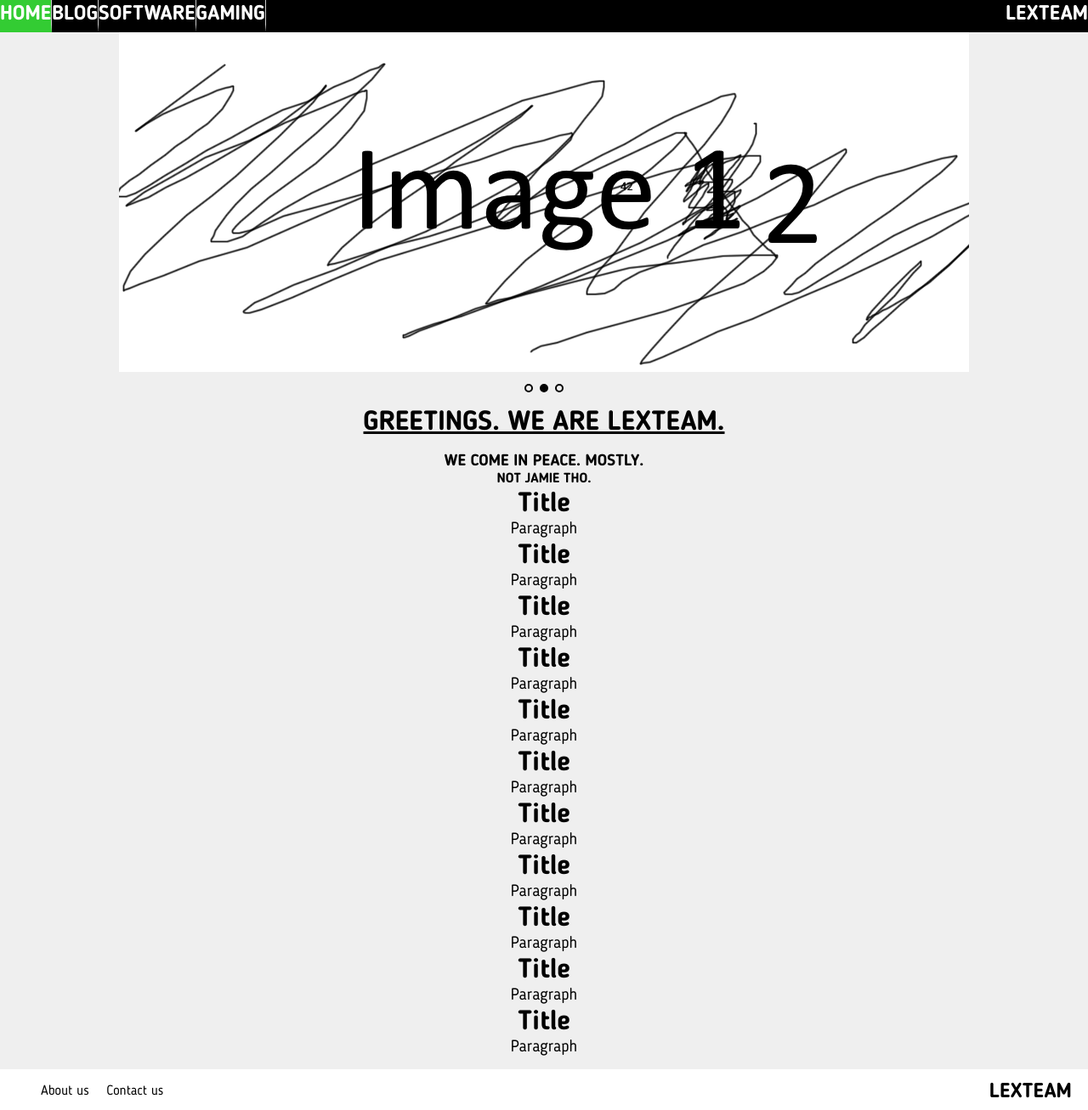
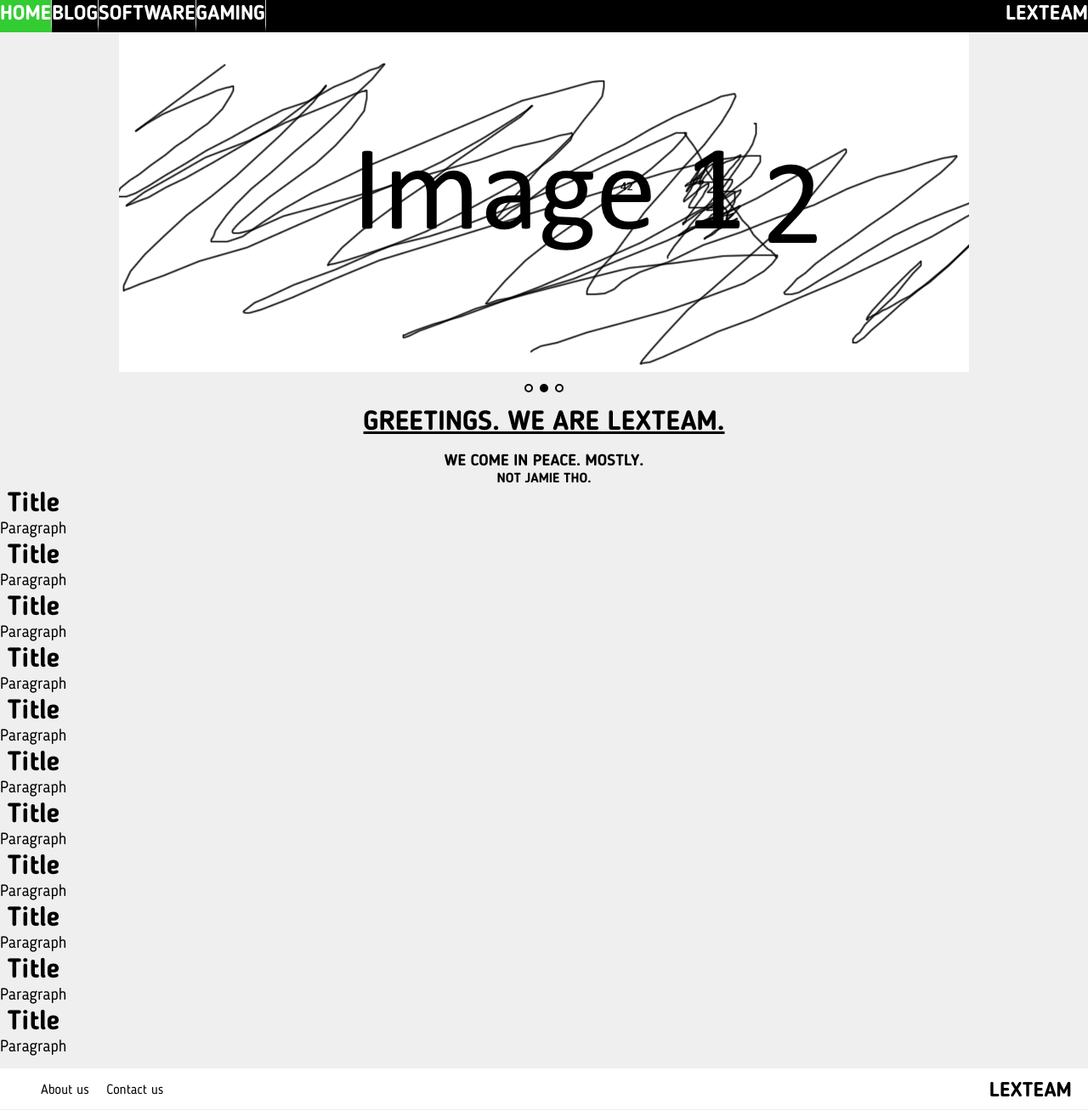
Before and after one commit to Lexteam/lexteam.github.io, a Jekyll site: the page built from index.html, in a window 1280 px wide. Shown: the whole page at 85% size. Built offline with Jekyll 4.4.1, drawn with Linux system fonts in a browser that asks for light colours.

Commit message:
add snippet stuffs/alter media queries

```diff
--- a/_sass/page.scss
+++ b/_sass/page.scss
@@ -22,10 +22,43 @@
 
 .page-content {
   display: inline-block;
-  width: 100%;
+      @media (min-width: 1500px){
+        max-height: 40em !important;
+    }
+    @media (max-width: 1500px){
+        max-height: 25rem !important;
+    }
+
   text-align: center;
   word-wrap: break-word;
   p {
     font-size: 1.2em;
   }
 }
+
+.page-snippet{
+    display: block;
+    width: 45%;
+    height: 12%;
+    padding: 0.75em;
+    border-radius: 0.4em;
+    border: 0.15em solid #7a7a7a;
+    background-color: #f5f5f5;
+}
+
+.page-snippet-center{
+   @extend .page-snippet;
+   margin: auto;
+}
+
+.page-snippet-left{
+    @extend .page-snippet;
+    float:left;
+    margin: 2em;
+}
+
+.page-snippet-right{
+    @extend .page-snippet;
+    float:right;
+    margin: 2em;
+}
```
